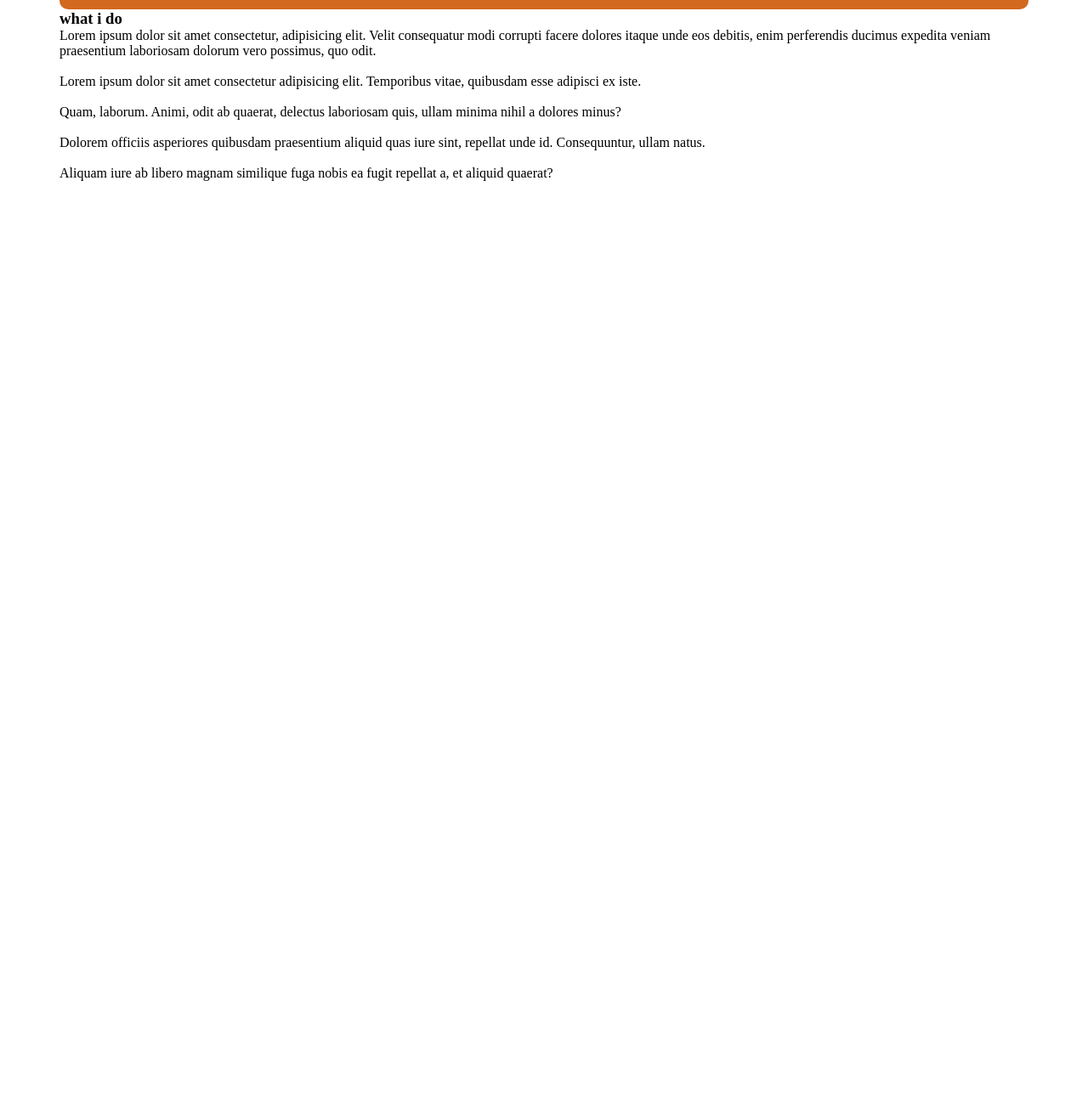
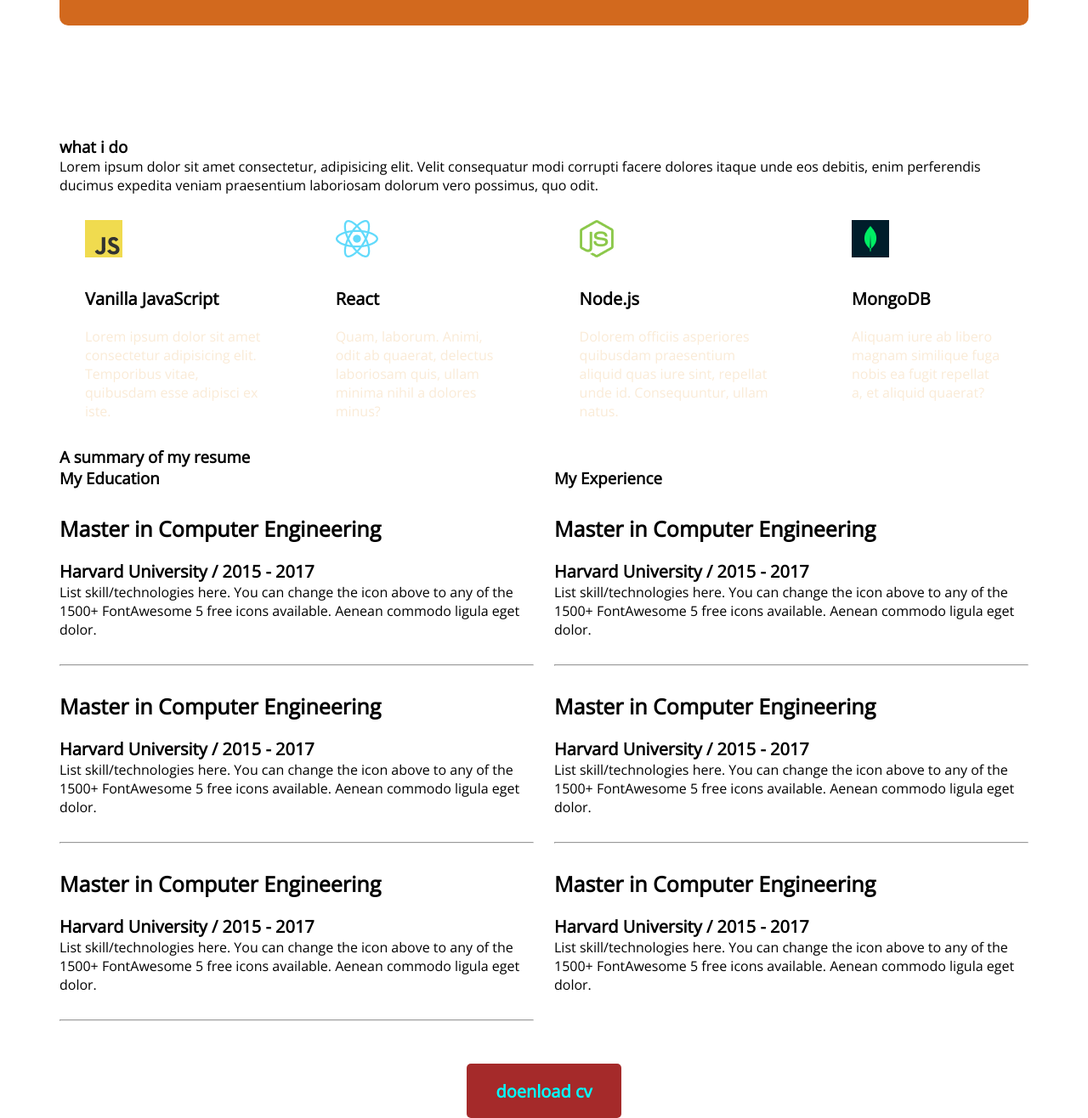
Before and after one commit to suchona123/developer-portfolio, a plain HTML site: page index.html in a window 1280 px wide. Shown: the part 1323-2639 px from the top of the page at 85% size. Before the commit the page ends 1536 px from the top, so only its background shows below. Drawn offline with nearby package versions, Linux system fonts and the light colour scheme.

Commit message:
added new sections

```diff
--- a/index.html
+++ b/index.html
@@ -62,27 +62,79 @@
             <p class="what i do description">Lorem ipsum dolor sit amet consectetur, adipisicing elit. Velit consequatur modi corrupti facere dolores itaque unde eos debitis, enim perferendis ducimus expedita veniam praesentium laboriosam dolorum vero possimus, quo odit.</p>
             <div class="skills-container">
                 <div class="skills">
-                    <img src="" alt="">
-                    <p class="skill-title"></p>
+                    <img src="images/icons/js.png" alt="">
+                    <p class="skill-title">Vanilla JavaScript</p>
                     <p class="skill-description">Lorem ipsum dolor sit amet consectetur adipisicing elit. Temporibus vitae, quibusdam esse adipisci ex iste.</p>
                 </div>
                 <div class="skills">
-                    <img src="" alt="">
-                    <p class="skill-title"></p>
+                    <img src="images/icons/react.png" alt="">
+                    <p class="skill-title">React</p>
                     <p class="skill-description">Quam, laborum. Animi, odit ab quaerat, delectus laboriosam quis, ullam minima nihil a dolores minus?</p>
                 </div>
                 <div class="skills">
-                    <img src="" alt="">
-                    <p class="skill-title"></p>
+                    <img src="images/icons/nodejs.png" alt="">
+                    <p class="skill-title">Node.js</p>
                     <p class="skill-description">Dolorem officiis asperiores quibusdam praesentium aliquid quas iure sint, repellat unde id. Consequuntur, ullam natus.</p>
                 </div>
                 <div class="skills">
-                    <img src="" alt="">
-                    <p class="skill-title"></p>
+                    <img src="images/icons/mongo.png" alt="">
+                    <p class="skill-title">MongoDB</p>
                     <p class="skill-description">Aliquam iure ab libero magnam similique fuga nobis ea fugit repellat a, et aliquid quaerat?</p>
                 </div>
             </div>
         </section>
+        <!-- Resume section -->
+        <section class="resume" >
+            <h3 class="section-title">A summary of my resume</h3>
+            <div class="resume-content">
+                <div>
+                    <h3 class="resume-title">My Education</h3>
+                    <div class="resume-item">
+                        <h4 class="title">Master in Computer Engineering</h4>
+                        <h5 class="sub-title">Harvard University / 2015 - 2017</h5>
+                        <p class="description">List skill/technologies here. You can change the icon above to any of the 1500+ FontAwesome 5 free icons available. Aenean commodo ligula eget dolor.</p>
+                    </div>
+                    <hr>
+                    <div class="resume-item">
+                        <h4 class="title">Master in Computer Engineering</h4>
+                        <h5 class="sub-title">Harvard University / 2015 - 2017</h5>
+                        <p class="description">List skill/technologies here. You can change the icon above to any of the 1500+ FontAwesome 5 free icons available. Aenean commodo ligula eget dolor.</p>
+                    </div>
+                    <hr>
+                    <div class="resume-item">
+                        <h4 class="title">Master in Computer Engineering</h4>
+                        <h5 class="sub-title">Harvard University / 2015 - 2017</h5>
+                        <p class="description">List skill/technologies here. You can change the icon above to any of the 1500+ FontAwesome 5 free icons available. Aenean commodo ligula eget dolor.</p>
+                    </div>
+                    <hr>
+                </div>
+                <div>
+                    <h3 class="resume-title">My Experience</h3>
+                    <div class="resume-item">
+                        <h4 class="title">Master in Computer Engineering</h4>
+                        <h5 class="sub-title">Harvard University / 2015 - 2017</h5>
+                        <p class="description">List skill/technologies here. You can change the icon above to any of the 1500+ FontAwesome 5 free icons available. Aenean commodo ligula eget dolor.</p>
+                    </div>
+                    <hr>
+                    <div class="resume-item">
+                        <h4 class="title">Master in Computer Engineering</h4>
+                        <h5 class="sub-title">Harvard University / 2015 - 2017</h5>
+                        <p class="description">List skill/technologies here. You can change the icon above to any of the 1500+ FontAwesome 5 free icons available. Aenean commodo ligula eget dolor.</p>
+                    </div>
+                    <hr>
+                    <div class="resume-item">
+                        <h4 class="title">Master in Computer Engineering</h4>
+                        <h5 class="sub-title">Harvard University / 2015 - 2017</h5>
+                        <p class="description">List skill/technologies here. You can change the icon above to any of the 1500+ FontAwesome 5 free icons available. Aenean commodo ligula eget dolor.</p>
+                    </div>
+                </div>
+            </div>
+            <div class="resume-button">
+                <button class="btn-primary">doenload cv</button>
+            </div>
+
+        </section>
+
 
 
     </main>
--- a/styles/portfolio.css
+++ b/styles/portfolio.css
@@ -1,24 +1,16 @@
 *{
     margin: 0;
-    font-family: font-family: 'Open Sans', sans-serif;;
+    font-family: 'Open Sans', sans-serif;
 }
 /* header and navigation styles */
 .nav-title{
     font-size: 800;
     font-weight: 45px;
 }
-.header{
-    background: yellow;
-    background-image: url('../images/header_bg.png'), url('../images/developer.png');
-    background-repeat: no-repeat;
-    background-position: bottom right, left;
 
-}
 nav ul{
-    display: flex;
-    align-items: center;
-
-
+        display: flex;
+        align-items: center;
 }
 nav li{
     list-style: none;
@@ -44,11 +36,19 @@ nav{
     border-radius: 5px;
     background-color: brown;
 }
+.header{
+    background: yellow;
+    background-image: url('../images/header_bg.png'), url('../images/developer.png');
+    background-repeat: no-repeat;
+    background-position: bottom right, left;
+
+}
+
 /* banner styles */
 .banner{
     margin: 0 200px;
     display: flex;
-    align-item: center;
+    align-items: center;
 }
 .banner-title{
     font-weight: 700;
@@ -67,20 +67,14 @@ nav{
     margin-bottom: 20px;
 
 }
+
 /* Main section style */
 main{
     max-width: 1140px;
     margin: 0 auto;
 }
-/* about section styles */
-.about{
+.section title{
     text-align: center;
-    margin-top: 130px;
-    background: chocolate;
-    border-radius: 10px;
-    padding: 130px 150px;
-}
-.section title{
     margin-bottom: 30px;
     font-weight: 700;
     font-size: 35px;
@@ -90,6 +84,15 @@ main{
     color: beige;
     font-size: 18px;
     margin-bottom: 30px;
+}
+
+/* about section styles */
+.about{
+    text-align: center;
+    margin-top: 130px;
+    background: chocolate;
+    border-radius: 10px;
+    padding: 130px 150px;
 }
 .about-info-container{
     display: flex;
@@ -104,3 +107,56 @@ main{
     font-weight: 700;
     color: beige;
 }
+
+/* what i do styles */
+.what-i-do{
+    margin-top: 130px;
+}
+.skills-container{
+    display: flex;
+    gap: 24px;
+}
+.skills{
+    background: #ffffff;
+    border-radius: 5px;
+    padding: 30px;
+
+
+}
+.skill-title{
+    font-weight: 700;
+    font-size: 20px;
+    margin-top: 30px;
+    margin-bottom: 20px;
+}
+.skill-description{
+    color: antiquewhite;
+}
+/* Resume style */
+.resume-content{
+    display: flex;
+    gap: 24px;
+}
+.resume-item{
+    margin-top: 30px;
+    margin-bottom: 30px;
+}
+.resume .title{
+    font-weight: 700;
+    font-size: 25px;
+    margin-bottom: 10px;
+
+}
+.resume .sub-title{
+    color: black;
+    font-size: 20px;
+    font-weight: 600;
+    margin-top: 20px;
+}
+.resume .description{
+    color: black;
+}
+.resume-button{
+    margin-top: 50px;
+    text-align: center;
+}
```
